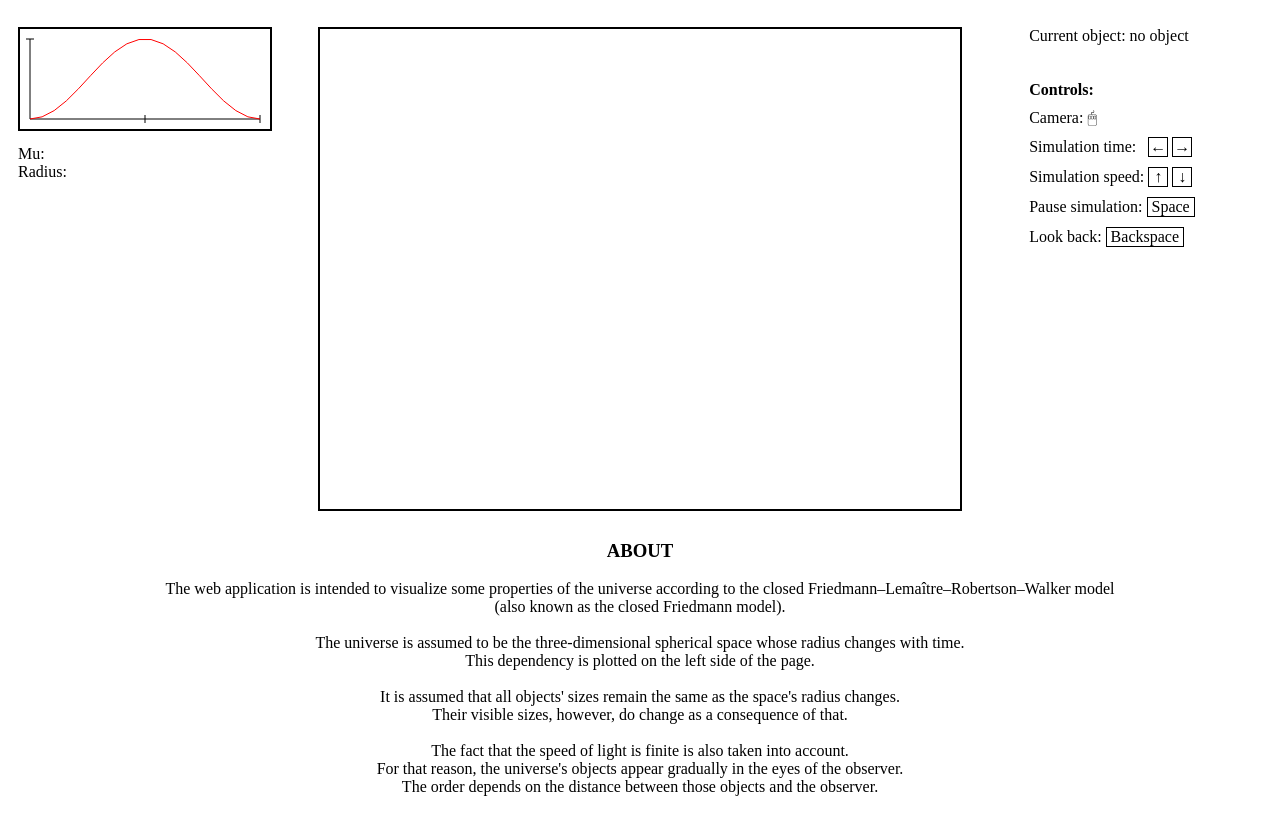
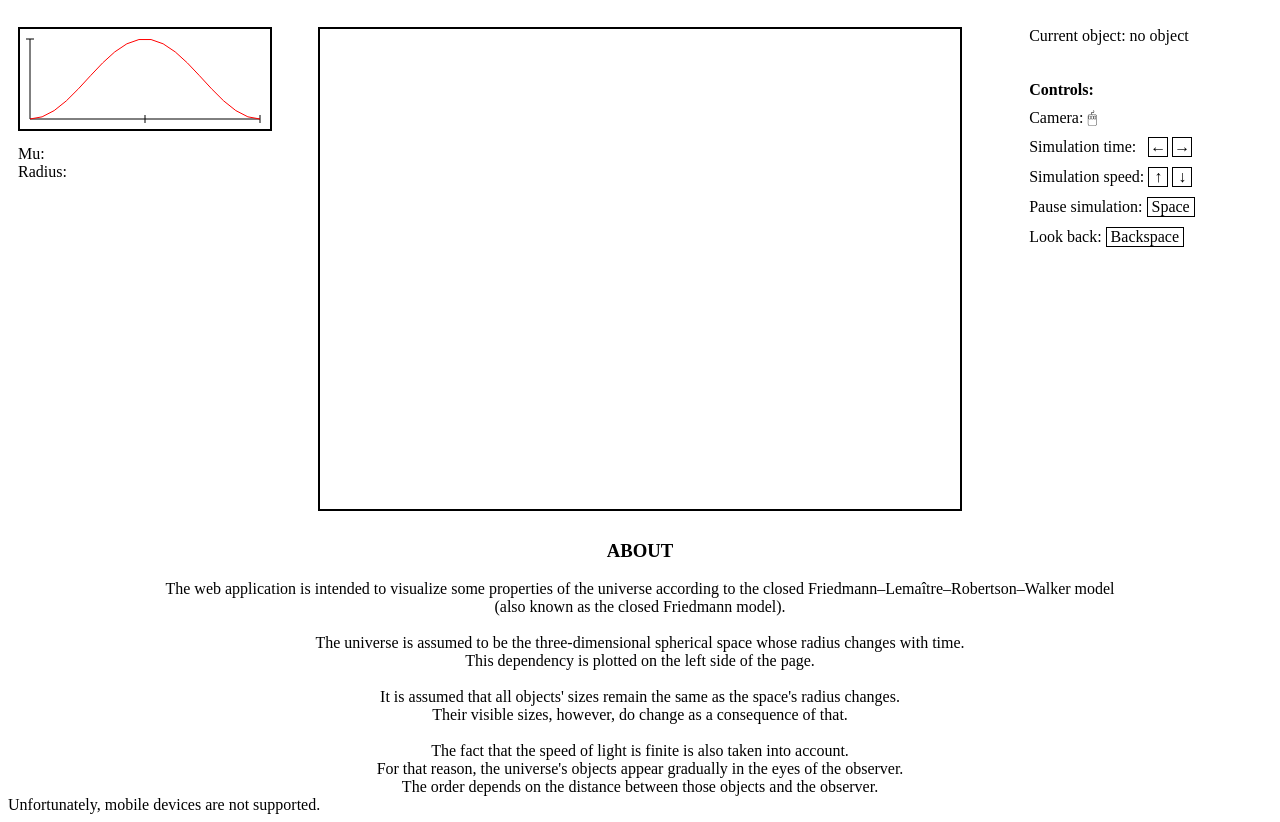
Before and after one commit to dmigranov/friedmann-web, a website with bundled scripts: page index.html in a window 1280 px wide. Shown: the part 38-860 px from the top of the page. Built offline with nearby package versions, Linux system fonts and the light colour scheme; a script that the page names is missing.

Commit message:
some html stuff

```diff
--- a/index.html
+++ b/index.html
@@ -74,6 +74,7 @@
 <body>
     <h2>The FLRW Model Visualized</h2>
 
+    <div id="content-desktop">
         <div class="row">
             <div class="column left">
                 <div id="graph_div" style="position: relative; height: 100px;">
@@ -104,7 +105,8 @@
                 <div class="between-controls">&nbsp;</div>
                 <div>Camera: &#128433;</div>
                 <div class="between-controls">&nbsp;</div>
-            <div>Simulation time: &nbsp;&nbsp;<span class="square">&#8592;</span> <span class="square">&#8594;</span>
+                <div>Simulation time: &nbsp;&nbsp;<span class="square">&#8592;</span> <span
+                        class="square">&#8594;</span>
                 </div>
                 <div class="between-controls">&nbsp;</div>
                 <div>Simulation speed: <span class="square">&#8593;</span> <span class="square">&#8595;</span></div>
@@ -136,5 +138,12 @@
             <br />
             The order depends on the distance between those objects and the observer.
         </div>
+    </div>
+
+    <div id="content-mobile">
+        Unfortunately, mobile devices are not supported.
+    </div>
+
 </body>
+
 </html>
```
Lines whose indentation alone changed are shown as unchanged.
